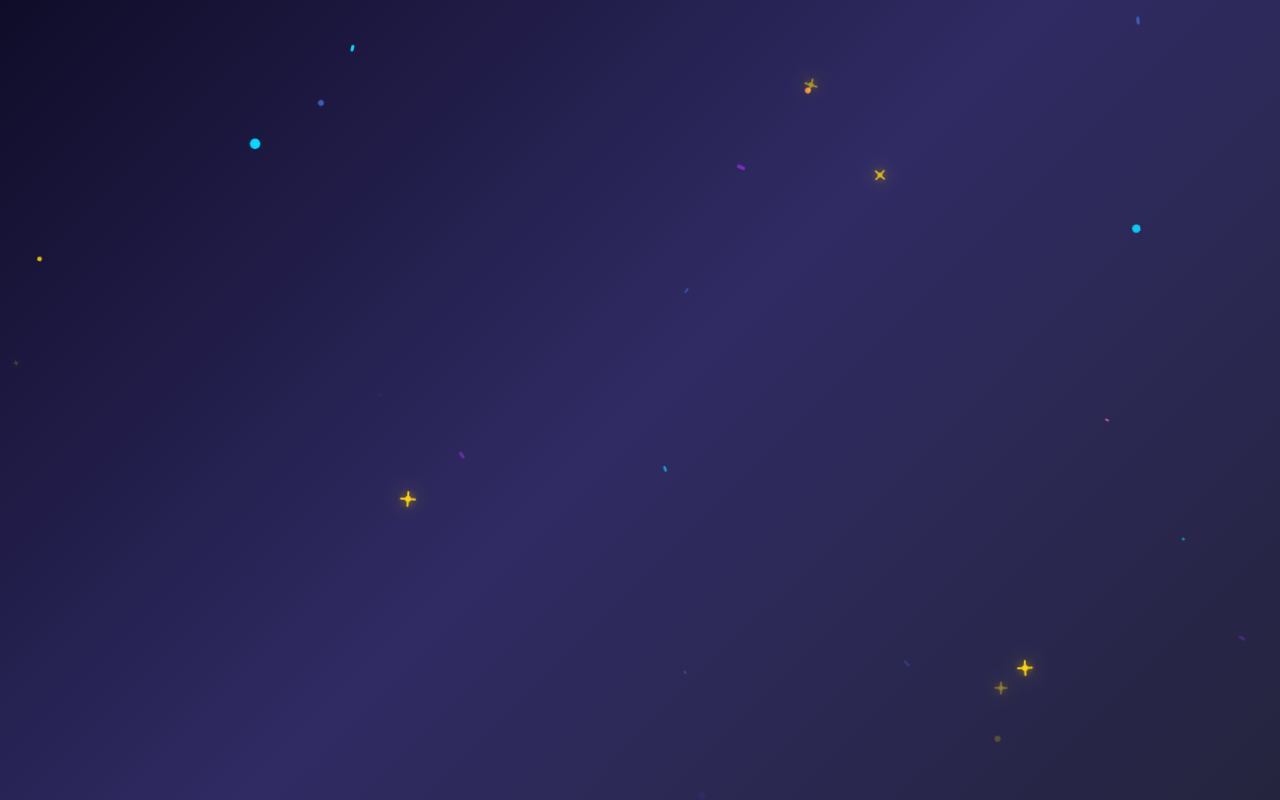
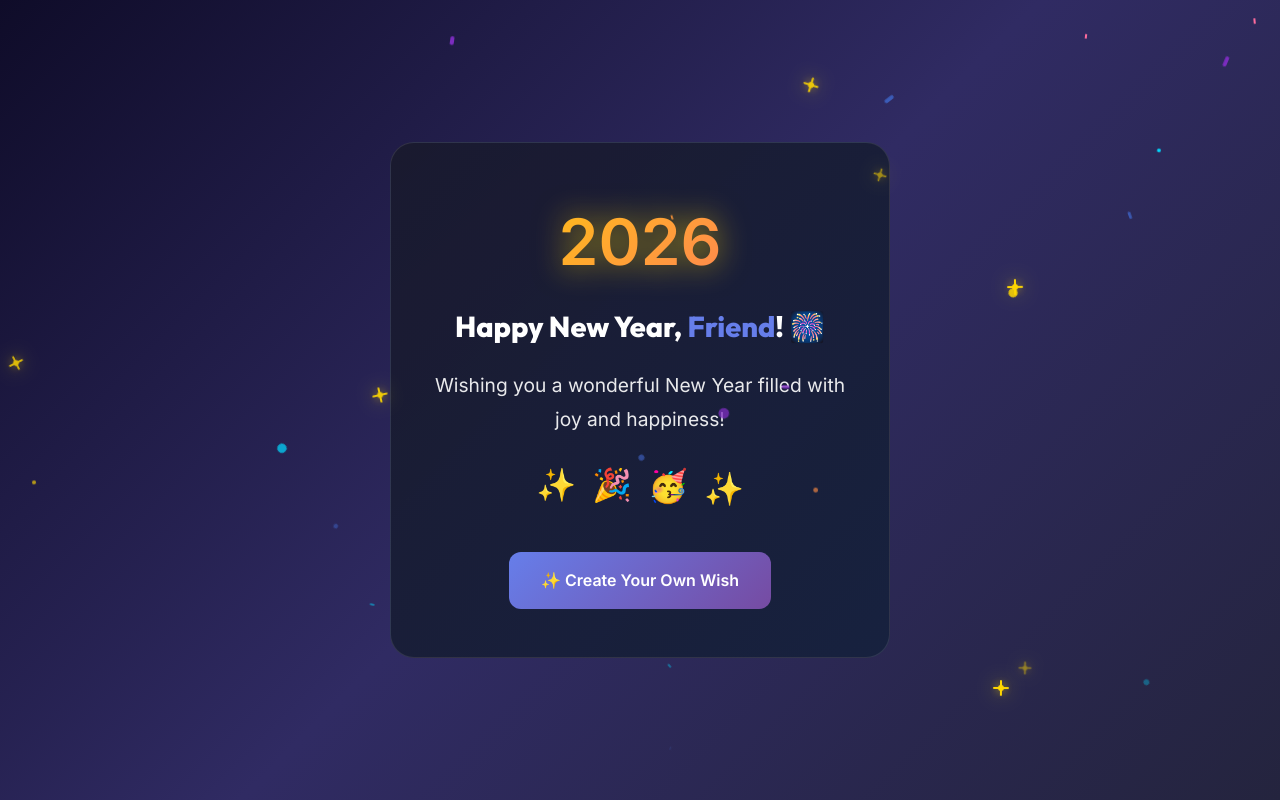
Before and after one commit to Mat-rixMJ/newyear, a React (Vite) app: page /wish in a window 1280 px wide. Before the commit this address had no page. Built offline with nearby package versions, Linux system fonts and the light colour scheme.

Commit message:
Add shareable wish page with URL parameters

```diff
--- a/src/App.jsx
+++ b/src/App.jsx
@@ -1,5 +1,6 @@
 import { Routes, Route } from 'react-router-dom'
 import ImageStylerPage from './pages/ImageStylerPage'
+import ViewWish from './pages/ViewWish'
 import Confetti from './components/Confetti'
 import './App.css'
 
@@ -10,6 +11,7 @@ function App() {
       <Routes>
         <Route path="/" element={<ImageStylerPage />} />
         <Route path="/styler" element={<ImageStylerPage />} />
+        <Route path="/wish" element={<ViewWish />} />
       </Routes>
     </div>
   )
--- a/src/components/SimpleWish.jsx
+++ b/src/components/SimpleWish.jsx
@@ -64,7 +64,9 @@ function SimpleWish() {
     }, [])
 
     const handleShare = useCallback(() => {
-        const text = `🎉 Happy New Year 2026, ${name}! 🎆\n\n${wish}\n\n✨ Create your own wish at: ${window.location.origin}/styler`
+        // Create shareable URL with name and wish
+        const shareUrl = `${window.location.origin}/wish?name=${encodeURIComponent(name)}&msg=${encodeURIComponent(wish)}`
+        const text = `🎉 Happy New Year 2026! Here's a special wish for you:\n\n${shareUrl}`
         const whatsappUrl = `https://wa.me/?text=${encodeURIComponent(text)}`
         window.open(whatsappUrl, '_blank')
     }, [name, wish])
--- /dev/null
+++ b/src/pages/ViewWish.css
@@ -0,0 +1,136 @@
+.view-wish {
+    min-height: 100vh;
+    display: flex;
+    align-items: center;
+    justify-content: center;
+    padding: 2rem;
+}
+
+.wish-card {
+    background: linear-gradient(135deg, rgba(26, 26, 46, 0.95), rgba(22, 33, 62, 0.95));
+    border: 1px solid rgba(255, 255, 255, 0.1);
+    border-radius: 24px;
+    padding: 3rem 2rem;
+    text-align: center;
+    max-width: 500px;
+    width: 100%;
+    animation: fadeIn 0.8s ease;
+}
+
+@keyframes fadeIn {
+    from {
+        opacity: 0;
+        transform: translateY(20px);
+    }
+
+    to {
+        opacity: 1;
+        transform: translateY(0);
+    }
+}
+
+.year-display {
+    font-size: 4rem;
+    font-weight: 900;
+    background: linear-gradient(135deg, #ffd700, #ff6b6b);
+    -webkit-background-clip: text;
+    -webkit-text-fill-color: transparent;
+    background-clip: text;
+    margin-bottom: 1rem;
+    animation: glow 2s ease-in-out infinite;
+}
+
+@keyframes glow {
+
+    0%,
+    100% {
+        filter: drop-shadow(0 0 10px rgba(255, 215, 0, 0.5));
+    }
+
+    50% {
+        filter: drop-shadow(0 0 20px rgba(255, 215, 0, 0.8));
+    }
+}
+
+.greeting {
+    font-size: 1.8rem;
+    color: white;
+    margin-bottom: 1.5rem;
+}
+
+.name {
+    color: #667eea;
+}
+
+.message {
+    font-size: 1.2rem;
+    line-height: 1.8;
+    color: rgba(255, 255, 255, 0.9);
+    margin-bottom: 2rem;
+}
+
+.decorations {
+    display: flex;
+    justify-content: center;
+    gap: 1rem;
+    font-size: 2rem;
+    margin-bottom: 2rem;
+}
+
+.decorations span {
+    animation: bounce 1s ease infinite;
+}
+
+.decorations span:nth-child(2) {
+    animation-delay: 0.1s;
+}
+
+.decorations span:nth-child(3) {
+    animation-delay: 0.2s;
+}
+
+.decorations span:nth-child(4) {
+    animation-delay: 0.3s;
+}
+
+@keyframes bounce {
+
+    0%,
+    100% {
+        transform: translateY(0);
+    }
+
+    50% {
+        transform: translateY(-10px);
+    }
+}
+
+.create-btn {
+    display: inline-block;
+    padding: 1rem 2rem;
+    background: linear-gradient(135deg, #667eea, #764ba2);
+    color: white;
+    text-decoration: none;
+    border-radius: 12px;
+    font-weight: 600;
+    transition: all 0.3s ease;
+}
+
+.create-btn:hover {
+    transform: translateY(-2px);
+    box-shadow: 0 10px 30px rgba(102, 126, 234, 0.4);
+}
+
+@media (max-width: 500px) {
+    .wish-card {
+        padding: 2rem 1.5rem;
+    }
+
+    .year-display {
+        font-size: 3rem;
+    }
+
+    .greeting {
+        font-size: 1.4rem;
+    }
+}
--- /dev/null
+++ b/src/pages/ViewWish.jsx
@@ -0,0 +1,31 @@
+import { useSearchParams } from 'react-router-dom'
+import './ViewWish.css'
+
+function ViewWish() {
+    const [searchParams] = useSearchParams()
+    const name = searchParams.get('name') || 'Friend'
+    const message = searchParams.get('msg') || 'Wishing you a wonderful New Year filled with joy and happiness!'
+
+    return (
+        <div className="view-wish">
+            <div className="wish-card">
+                <div className="year-display">2026</div>
+                <h1 className="greeting">
+                    Happy New Year, <span className="name">{name}</span>! 🎆
+                </h1>
+                <p className="message">{message}</p>
+                <div className="decorations">
+                    <span>✨</span>
+                    <span>🎉</span>
+                    <span>🥳</span>
+                    <span>✨</span>
+                </div>
+                <a href="/" className="create-btn">
+                    ✨ Create Your Own Wish
+                </a>
+            </div>
+        </div>
+    )
+}
+
+export default ViewWish
```
